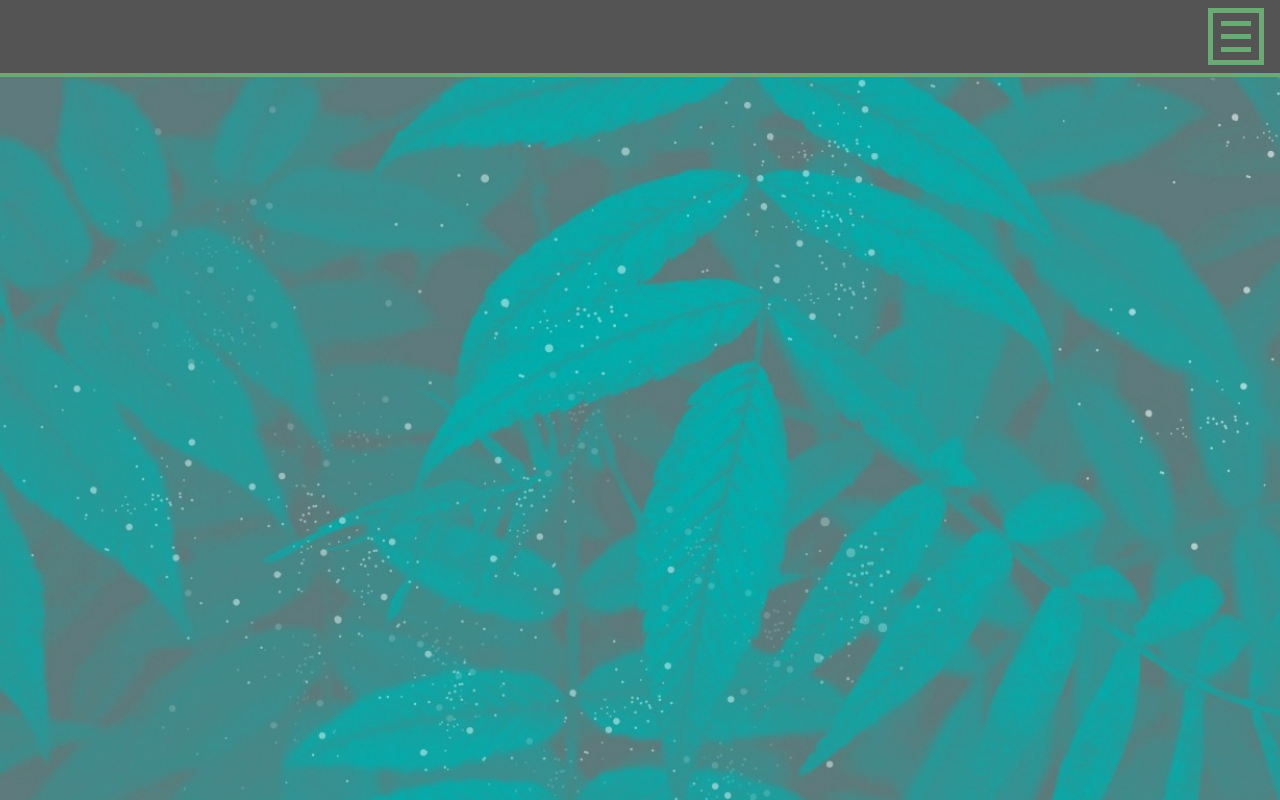
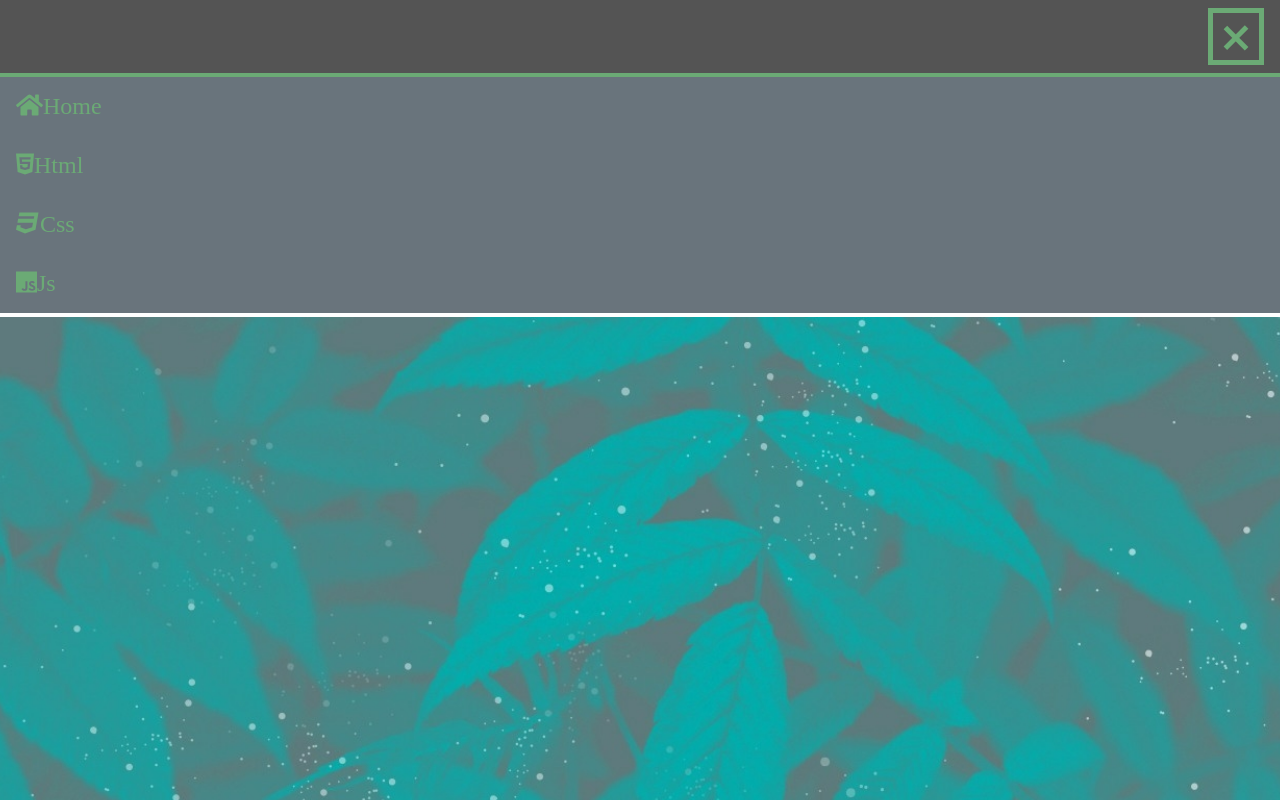
Before and after one commit to andreaksho/Javascript-Learning, a plain HTML site: page navbar/index.html in a window 1280 px wide. Both pictures are taken after a click on the element 1236 px from the left and 36 px from the top of the page. Shown: the top 800 px of the page. Drawn offline with Linux system fonts and the light colour scheme.

Commit message:
Added Javascript

```diff
--- a/navbar/index.html
+++ b/navbar/index.html
@@ -40,7 +40,9 @@
 					<i class = "fab fa-js"></i>js
 				</a>
 			</li>
+		</ul>
 	</nav>
 	<header></header>
+	<script src="script.js"></script>
 </body>
 </html>
--- a/navbar/main.css
+++ b/navbar/main.css
@@ -23,7 +23,7 @@
 	height: 5px;
 	margin: 0.5rem;
 	background: #6baa75;
-	transition: all 2 ease;
+	transition: all 2s ease;
 }
 
 .change .bar1{
@@ -34,10 +34,9 @@
 	opacity: 0;
 }
 
-.change .bar2{
-	transform: rotate(45deg) translate(-7px, -8px);
+.change .bar3{
+	transform: rotate(45deg) translate(-8px, -8px);
 }
-
 
 .navbar_links{
 	list-style-type: none;
@@ -48,7 +47,7 @@
 }
 
 .navbar_collapse{
-	height:100vh;
+	height:240px;
 }
 
 .navbar_single-link{
```
